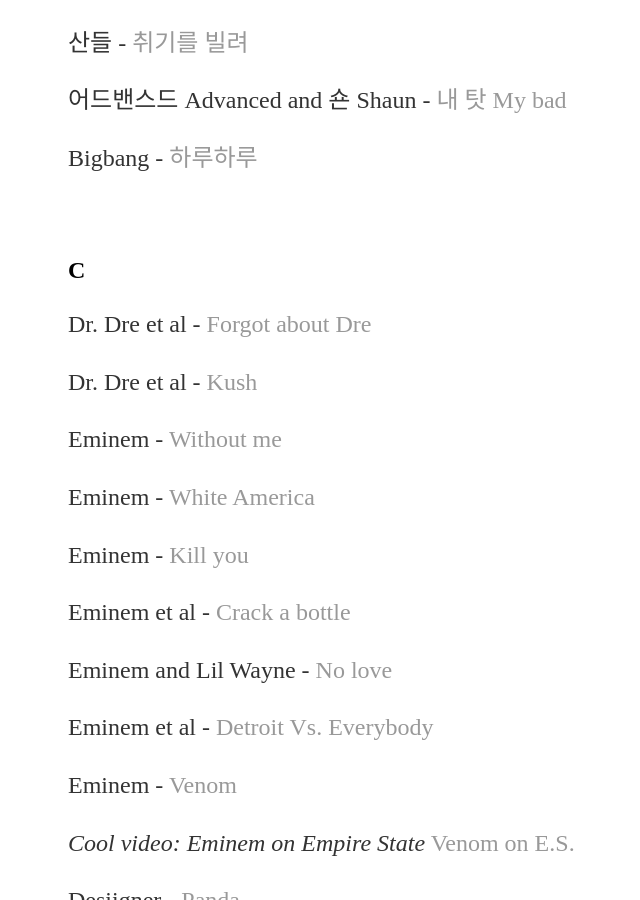
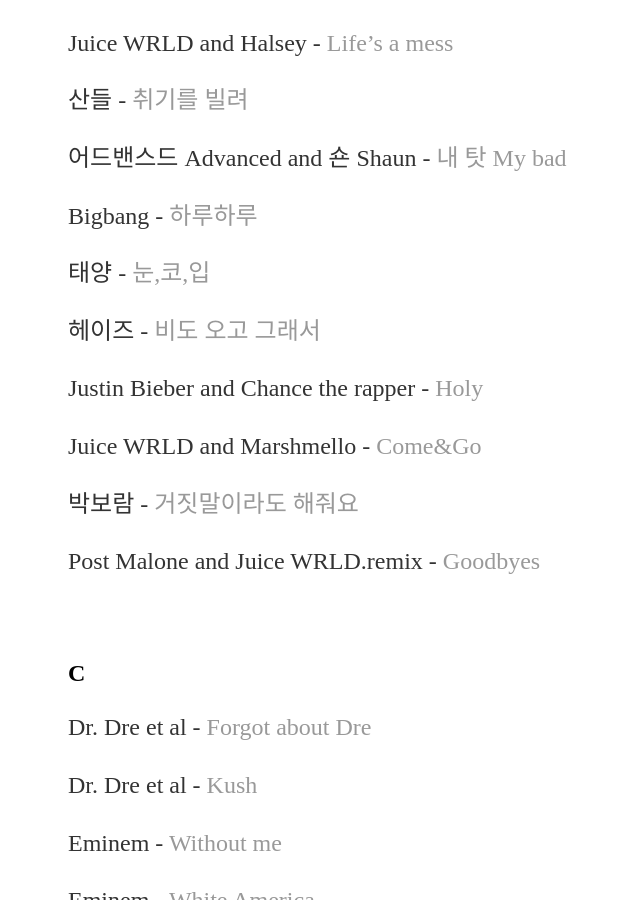
Before and after one commit to yjkweon24/yjkweon24.github.io, a Jekyll site: the page built from _posts/2018-10-23-songs-that-i-love.md, in a window 1280 px wide and 900 px high, scrolled down 3037 px. Shown: the whole window, without its empty margins (124-764 px from the left). Built offline with Jekyll 4.4.1, drawn with Linux system fonts in a browser that asks for light colours.

Commit message:
Update 2018-10-23-songs-that-i-love.md

```diff
--- a/_posts/2018-10-23-songs-that-i-love.md
+++ b/_posts/2018-10-23-songs-that-i-love.md
@@ -50,6 +50,8 @@
 백지영 - [거짓말이라도 해서 널 보고싶어](https://www.youtube.com/watch?v=Lu3TvqaB8YQ)
 
 백지영 - [다시는 사랑하지 않고, 이별에 아파하기 싫어](https://www.youtube.com/watch?v=nqBujqYAH7g)
+
+노라조 - [형](https://www.youtube.com/watch?v=wYOKtTIYcIU)
 
 <br>
 
@@ -106,6 +108,18 @@
 어드밴스드 Advanced and 숀 Shaun - [내 탓 My bad](https://www.youtube.com/watch?v=5ligU7duRPs)
 
 Bigbang - [하루하루](https://www.youtube.com/watch?v=8OAQ6RuYFGE)
+
+태양 - [눈,코,입](https://www.youtube.com/watch?v=UwuAPyOImoI)
+
+헤이즈 - [비도 오고 그래서](https://www.youtube.com/watch?v=afxLaQiLu-o)
+
+Justin Bieber and Chance the rapper - [Holy](https://www.youtube.com/watch?v=0eDJ0Tla0ac)
+
+Juice WRLD and Marshmello - [Come&Go](https://www.youtube.com/watch?v=Dxm3cHrKcbA)
+
+박보람 - [거짓말이라도 해줘요](https://www.youtube.com/watch?v=GKmZm3MTkOo)
+
+Post Malone and Juice WRLD.remix - [Goodbyes](https://www.youtube.com/watch?v=JtoVIo3kiJ8)
 
 <br>
 
@@ -220,3 +234,5 @@
 Blackpink - [Kill this love](https://www.youtube.com/watch?v=2S24-y0Ij3Y)
 
 Blackpink - [Ddu du Ddu du](https://www.youtube.com/watch?v=IHNzOHi8sJs)
+
+선미 - [보라빛 밤](https://www.youtube.com/watch?v=H8YW1tlsmE8)
```
